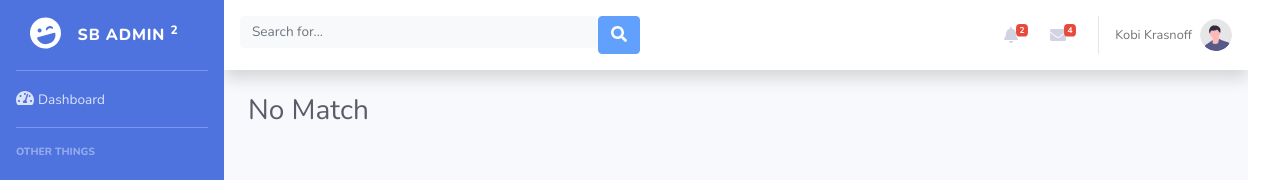
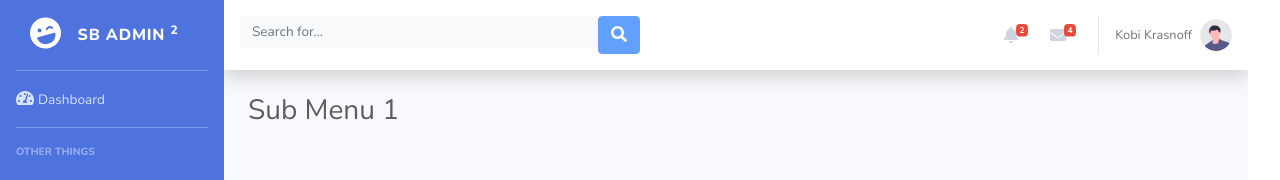
Before and after one commit to krasnoff/bootstrap-admin-app, a React (Create React App) app: page /SubMenu1 in a window 1280 px wide. Shown: the top 180 px of the page. Built offline with nearby package versions, Linux system fonts and the light colour scheme.

Commit message:
implement lazy loading

```diff
--- a/src/App.tsx
+++ b/src/App.tsx
@@ -10,6 +10,8 @@ import CompanyReview from './pages/CompanyReview/CompanyReview';
 import DashBoard from './pages/Dashboard/Dashboard';
 import FormComponent from './pages/Form/Form';
 import NoMatch from './pages/NoMatch/NoMatch';
+import SubMenu1 from './pages/SubMenu1/SubMenu1';
+import SubMenu2 from './pages/SubMenu2/SubMenu2';
 
 interface MyProps {
   errorSummery?: any
@@ -40,6 +42,8 @@ function App(props: MyProps) {
             <Route path="/Dashboard" element={<DashBoard />} />
             <Route path="/Form" element={<FormComponent />} />
             <Route path="/companyReview/:companySymbol" element={<CompanyReview />} />
+            <Route path="/SubMenu1" element={<SubMenu1 />} />
+            <Route path="/SubMenu2" element={<SubMenu2 />} />
             <Route path="*" element={<NoMatch />} />
           </Routes>
         </div>
--- a/src/components/Navigator/navigator.tsx
+++ b/src/components/Navigator/navigator.tsx
@@ -43,10 +43,10 @@ function Nav() {
             title: 'somthing',
             items: [{
                 title: 'sub menu 1',
-                url: 'fffff'
+                url: 'SubMenu1'
             },{
                 title: 'sub menu 2',
-                url: 'ggggg'
+                url: 'SubMenu2'
             }]
         },
         menuType: MenuTypes.MenuItem
--- /dev/null
+++ b/src/pages/SubMenu1/SubMenu1.tsx
@@ -0,0 +1,13 @@
+import React, { Suspense } from "react";
+
+const SubMenu1Lazy = React.lazy(() => import("./SubMenu1Lazy"));
+
+function SubMenu1() {
+    return (
+      <Suspense fallback={<div>Loading</div>}>
+        <SubMenu1Lazy />
+      </Suspense>
+    );
+  }
+
+export default SubMenu1;
--- /dev/null
+++ b/src/pages/SubMenu1/SubMenu1Lazy.tsx
@@ -0,0 +1,13 @@
+import styles from '../pages.module.scss';
+import stylesText from '../../css/texts.module.scss';
+import stylesMargins from '../../css/margins.module.scss';
+
+function SubMenu1Lazy() {
+    return (
+      <div className={styles.containerFluid}>
+        <h1 className={[stylesText.h3, stylesMargins.mb0, stylesText.textGray800].join(' ')}>Sub Menu 1</h1>
+      </div>
+    );
+  }
+
+export default SubMenu1Lazy;
--- /dev/null
+++ b/src/pages/SubMenu2/SubMenu2.tsx
@@ -0,0 +1,13 @@
+import styles from '../pages.module.scss';
+import stylesText from '../../css/texts.module.scss';
+import stylesMargins from '../../css/margins.module.scss';
+
+function SubMenu2() {
+    return (
+      <div className={styles.containerFluid}>
+        <h1 className={[stylesText.h3, stylesMargins.mb0, stylesText.textGray800].join(' ')}>Sub Menu 2</h1>
+      </div>
+    );
+  }
+
+export default SubMenu2;
```
